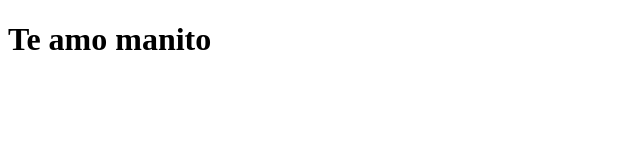
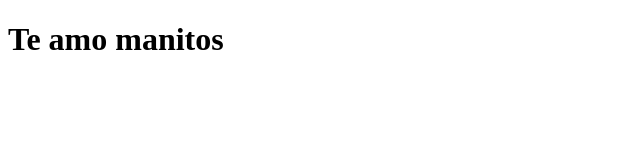
Before and after one commit to joaovitordesp/clone-tabnews, a Next.js app: page / in a window 1280 px wide. Shown: the top 160 px of the page, without its empty margins (0-640 px from the left). Built offline with nearby package versions, Linux system fonts and the light colour scheme.

Commit message:
new message

```diff
--- a/pages/index.js
+++ b/pages/index.js
@@ -1,5 +1,5 @@
 function Home() {
-  return <h1>Te amo manito</h1>;
+  return <h1>Te amo manitos</h1>;
 }
 
 export default Home;
```
